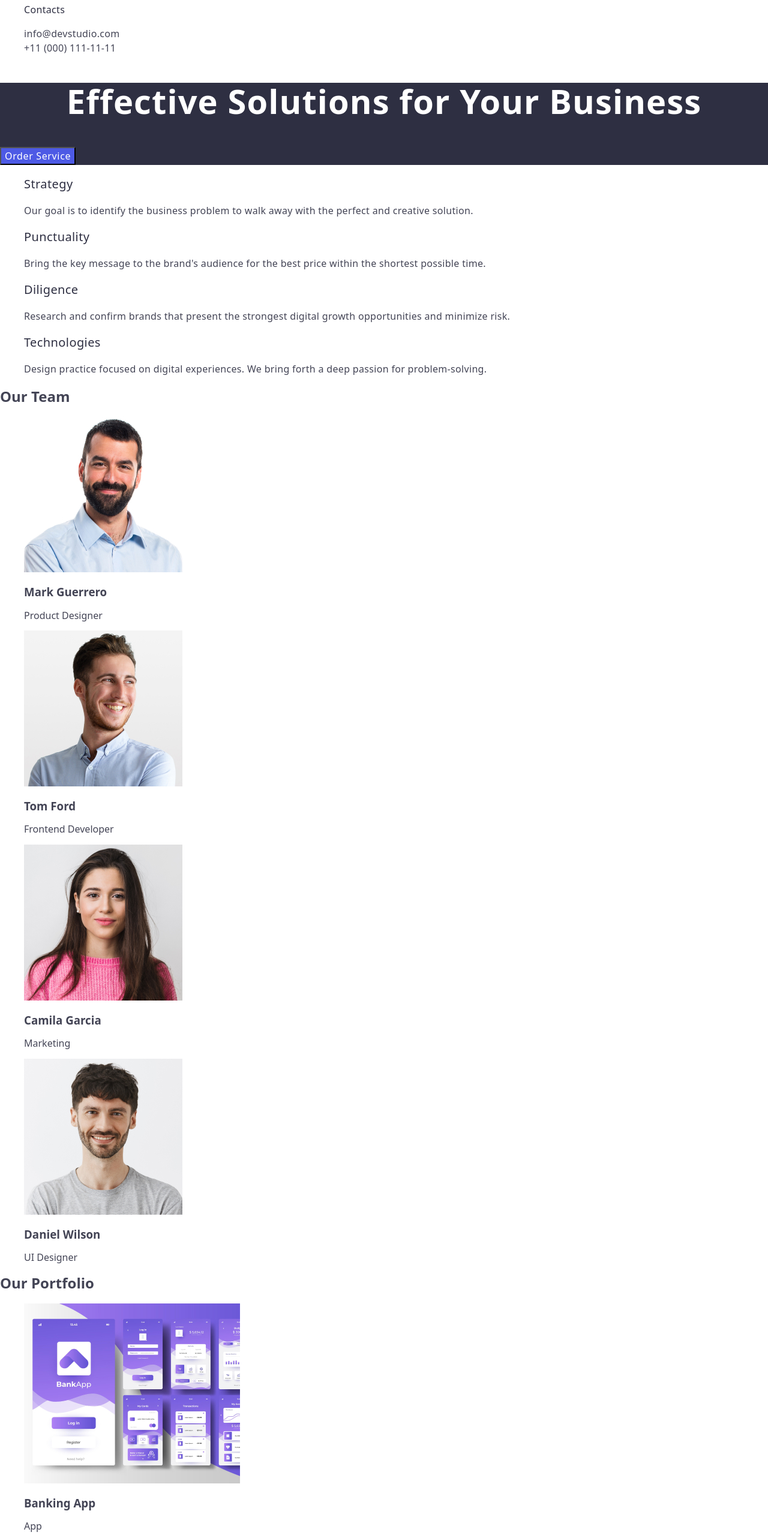
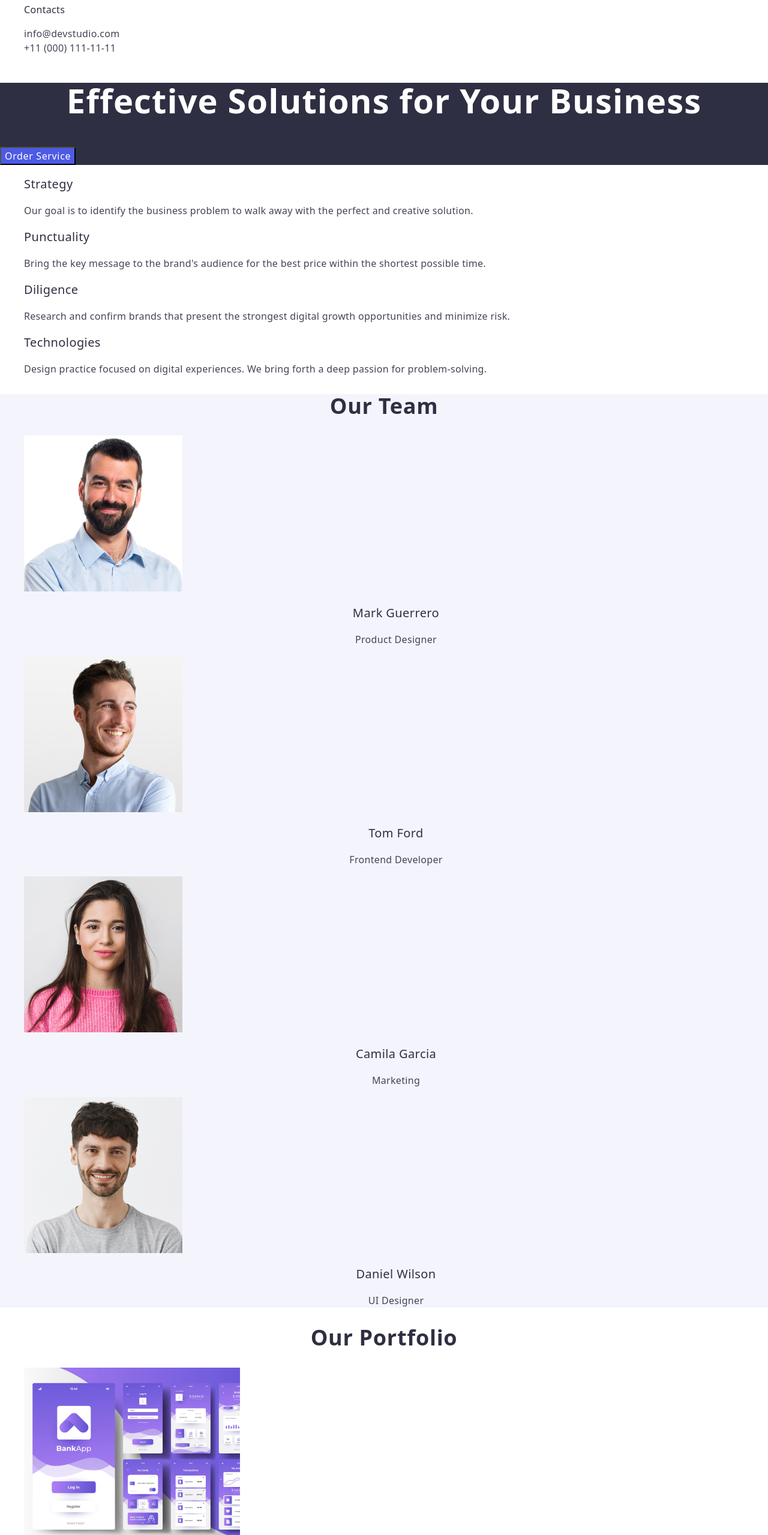
Before and after one commit to Yevhenii-2024/goit-markup-hw-02, a plain HTML site: page index.html in a window 1280 px wide. Shown: the part 81-2640 px from the top of the page at 60% size. Drawn offline with nearby package versions, Linux system fonts and the light colour scheme.

Commit message:
add changes

```diff
--- a/css/styles.css
+++ b/css/styles.css
@@ -10,7 +10,7 @@ body {
   text-transform: uppercase;
   font-weight: 700;
   font-size: 18px;
-  line-height: 1.16667;
+  line-height: 1.16;
   letter-spacing: 0.03em;
 }
 
@@ -38,7 +38,7 @@ button {
 }
 
 .list-nav:hover,
-.list-nav:active {
+.list-nav:focus {
   color: #404bbf;
 }
 .contacts {
@@ -52,7 +52,7 @@ button {
   letter-spacing: 0.02em;
 }
 .address-nav:hover,
-.address-nav:active {
+.address-nav:focus {
   color: #404bbf;
 }
 .section-one {
@@ -61,7 +61,7 @@ button {
 .main-title {
   font-weight: 700;
   font-size: 56px;
-  line-height: 1.07143;
+  line-height: 1.07;
   letter-spacing: 0.02em;
   text-align: center;
   color: #fff;
@@ -73,7 +73,7 @@ button {
   line-height: 1.5;
   letter-spacing: 0.04em;
   color: #fff;
-  background: #4d5ae5;
+  background-color: #4d5ae5;
 }
 
 .title {
@@ -85,8 +85,71 @@ button {
 }
 
 .text-section {
-  font-weight: 400;
   font-size: 16px;
   line-height: 1.5;
   letter-spacing: 0.02em;
 }
+.team-title {
+  font-weight: 700;
+  font-size: 36px;
+  line-height: 1.11;
+  letter-spacing: 0.02em;
+  text-align: center;
+  color: #2e2f42;
+}
+
+.title-name {
+  font-weight: 500;
+  font-size: 20px;
+  line-height: 1.2;
+  letter-spacing: 0.02em;
+  text-align: center;
+  color: #2e2f42;
+}
+
+.profession {
+  font-size: 16px;
+  line-height: 1.5;
+  letter-spacing: 0.02em;
+  text-align: center;
+}
+
+.portfolio-title {
+  font-weight: 700;
+  font-size: 36px;
+  line-height: 1.11;
+  letter-spacing: 0.02em;
+  text-align: center;
+  color: #2e2f42;
+}
+.app-works-title {
+  font-weight: 500;
+  font-size: 20px;
+  line-height: 1.2;
+  letter-spacing: 0.02em;
+  color: #2e2f42;
+}
+.text-works {
+  font-size: 16px;
+  line-height: 1.5;
+  letter-spacing: 0.02em;
+}
+
+.footer {
+  background-color: #2e2f42;
+}
+
+footer span {
+  color: #f4f4fd;
+}
+
+.footer-text {
+  font-size: 16px;
+  line-height: 1.5;
+  letter-spacing: 0.02em;
+  color: #f4f4fd;
+}
+
+.section-team {
+  background-color: #f4f4fd;
+}
--- a/index.html
+++ b/index.html
@@ -82,8 +82,8 @@
           </li>
         </ul>
       </section>
-      <section>
-        <h2>Our Team</h2>
+      <section class="section-team">
+        <h2 class="team-title">Our Team</h2>
         <ul>
           <li>
             <img
@@ -92,8 +92,8 @@
               width="264"
               height="260"
             />
-            <h3>Mark Guerrero</h3>
-            <p>Product Designer</p>
+            <h3 class="title-name">Mark Guerrero</h3>
+            <p class="profession">Product Designer</p>
           </li>
           <li>
             <img
@@ -102,8 +102,8 @@
               width="264"
               height="260"
             />
-            <h3>Tom Ford</h3>
-            <p>Frontend Developer</p>
+            <h3 class="title-name">Tom Ford</h3>
+            <p class="profession">Frontend Developer</p>
           </li>
           <li>
             <img
@@ -112,8 +112,8 @@
               width="264"
               height="260"
             />
-            <h3>Camila Garcia</h3>
-            <p>Marketing</p>
+            <h3 class="title-name">Camila Garcia</h3>
+            <p class="profession">Marketing</p>
           </li>
           <li>
             <img
@@ -122,13 +122,13 @@
               width="264"
               height="260"
             />
-            <h3>Daniel Wilson</h3>
-            <p>UI Designer</p>
+            <h3 class="title-name">Daniel Wilson</h3>
+            <p class="profession">UI Designer</p>
           </li>
         </ul>
       </section>
       <section>
-        <h2>Our Portfolio</h2>
+        <h2 class="portfolio-title">Our Portfolio</h2>
         <ul>
           <li>
             <img
@@ -137,8 +137,8 @@
               width="360px"
               height="300px"
             />
-            <h3>Banking App</h3>
-            <p>App</p>
+            <h3 class="app-works-title">Banking App</h3>
+            <p class="text-works">App</p>
           </li>
           <li>
             <img
@@ -147,8 +147,8 @@
               width="360px"
               height="300px"
             />
-            <h3>Cashless Payment</h3>
-            <p>Marketing</p>
+            <h3 class="app-works-title">Cashless Payment</h3>
+            <p class="text-works">Marketing</p>
           </li>
           <li>
             <img
@@ -157,8 +157,8 @@
               width="360px"
               height="300px"
             />
-            <h3>Meditation App</h3>
-            <p>App</p>
+            <h3 class="app-works-title">Meditation App</h3>
+            <p class="text-works">App</p>
           </li>
           <li>
             <img
@@ -167,8 +167,8 @@
               width="360px"
               height="300px"
             />
-            <h3>Taxi Service</h3>
-            <p>Marketing</p>
+            <h3 class="app-works-title">Taxi Service</h3>
+            <p class="text-works">Marketing</p>
           </li>
           <li>
             <img
@@ -177,8 +177,8 @@
               width="360px"
               height="300px"
             />
-            <h3>Screen Illustrations</h3>
-            <p>Design</p>
+            <h3 class="app-works-title">Screen Illustrations</h3>
+            <p class="text-works">Design</p>
           </li>
           <li>
             <img
@@ -187,15 +187,15 @@
               width="360px"
               height="300px"
             />
-            <h3>Online Courses</h3>
-            <p>Marketing</p>
+            <h3 class="app-works-title">Online Courses</h3>
+            <p class="text-works">Marketing</p>
           </li>
         </ul>
       </section>
     </main>
-    <footer>
+    <footer class="footer">
       <a href="./index.html" class="logo">Web<span>Studio</span></a>
-      <p>
+      <p class="footer-text">
         Increase the flow of customers and sales for your business with digital
         marketing & growth solutions.
       </p>
```
